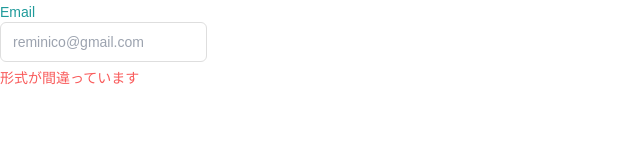
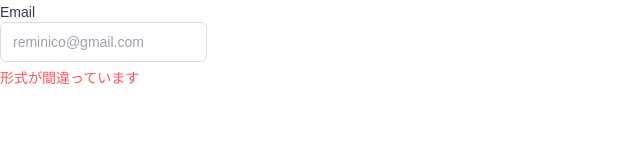
Before and after one commit to ryudedev/DeathEater, a Next.js app in the folder web/: page / in a window 1280 px wide. Shown: the top 160 px of the page, without its empty margins (0-640 px from the left). Built offline with nearby package versions, Linux system fonts and the light colour scheme.

Commit message:
:sparkles: feat: Buttonコンポーネントの作成

```diff
--- a/web/app/globals.css
+++ b/web/app/globals.css
@@ -3,8 +3,17 @@
 @tailwind utilities;
 
 :root {
+  --primary: #441aff;
   --background: #ffffff;
-  --foreground: #171717;
+  --foreground: #363853;
+  --error: #ff6262;
+  --description: #a5a5a5;
+  --image: #00ff00;
+  --movie: #002bff;
+  --voice: #800080;
+  --text: #000000;
+  --border: #dedede;
+  --ring: #1e9a9a;
 }
 
 @media (prefers-color-scheme: dark) {
--- /dev/null
+++ b/web/components/button.tsx
@@ -0,0 +1,51 @@
+type PaddingEnum = 32 | 20 | 16 | 15 | 8
+
+type ButtonProps = {
+  children: React.ReactNode
+  onClick?: () => void
+  type?: 'button' | 'submit' | 'reset'
+  disabled?: boolean
+  className?: string
+  itemsPosition?: 'center' | 'start' | 'end'
+  justifyPosition?: 'center' | 'start' | 'end'
+  paddingTopSize?: PaddingEnum
+  paddingBottomSize?: PaddingEnum
+  paddingLeftSize?: PaddingEnum
+  paddingRightSize?: PaddingEnum
+  paddingXSize?: PaddingEnum
+  paddingYSize?: PaddingEnum
+}
+
+export default function Button({
+  children,
+  onClick,
+  type = 'button',
+  disabled = false,
+  className,
+  itemsPosition = 'center',
+  justifyPosition = 'center',
+  paddingTopSize = 0,
+  paddingBottomSize = 0,
+  paddingLeftSize = 0,
+  paddingRightSize = 0,
+  paddingXSize = 0,
+  paddingYSize = 0,
+}: ButtonProps) {
+  const padding = {
+    32: '32',
+    20: '20',
+    16: '16',
+    15: '15',
+    8: '8',
+  }
+  return (
+    <button
+      type={type}
+      onClick={onClick}
+      disabled={disabled}
+      className={`flex items-${itemsPosition} justify-${justifyPosition} px-${padding[paddingXSize]} py-${padding[paddingYSize]} pt-${padding[paddingTopSize]} pr-${padding[paddingRightSize]} pb-${padding[paddingBottomSize]} pl-${padding[paddingLeftSize]} bg-primary border border-primary rounded-full ${className}`}
+    >
+      {children}
+    </button>
+  )
+}
--- a/web/components/input.tsx
+++ b/web/components/input.tsx
@@ -39,7 +39,7 @@ export default function Input<T = string>({
         id={id}
         type={showPassword && type === 'password' ? 'text' : type}
         multiple={multiple}
-        className={`flex h-10 w-full rounded-md border border-input bg-background px-3 py-2 text-sm ring-offset-background file:border-0 file:bg-transparent file:text-sm file:font-medium file:text-foreground placeholder:text-muted-foreground focus-visible:outline-none
+        className={`flex h-10 w-full rounded-md border border-border bg-background px-3 py-2 text-sm ring-offset-background file:border-0 file:bg-transparent file:text-sm file:font-medium file:text-foreground placeholder:text-muted-foreground focus-visible:outline-none
           focus-visible:ring-2 ${isError === false ? 'focus-visible:ring-[#F95A5A]' : 'focus-visible:ring-ring'}
           focus-visible:ring-offset-2 disabled:cursor-not-allowed disabled:opacity-50 ${className}`}
         placeholder={placeholder}
--- a/web/tailwind.config.ts
+++ b/web/tailwind.config.ts
@@ -9,11 +9,17 @@ const config: Config = {
   theme: {
     extend: {
       colors: {
+        primary: 'var(--primary)',
         background: 'var(--background)',
-        // foreground: 'var(--foreground)',
-        input: '#DEDEDE',
-        foreground: '#1E9A9A',
-        ring: '#1E9A9A',
+        foreground: 'var(--foreground)',
+        error: 'var(--error)',
+        description: 'var(--description)',
+        image: 'var(--image)',
+        movie: 'var(--movie)',
+        voice: 'var(--voice)',
+        text: 'var(--text)',
+        border: 'var(--border)',
+        ring: 'var(--ring)',
       },
       borderColor: {
         input: '#DEDEDE',
```
